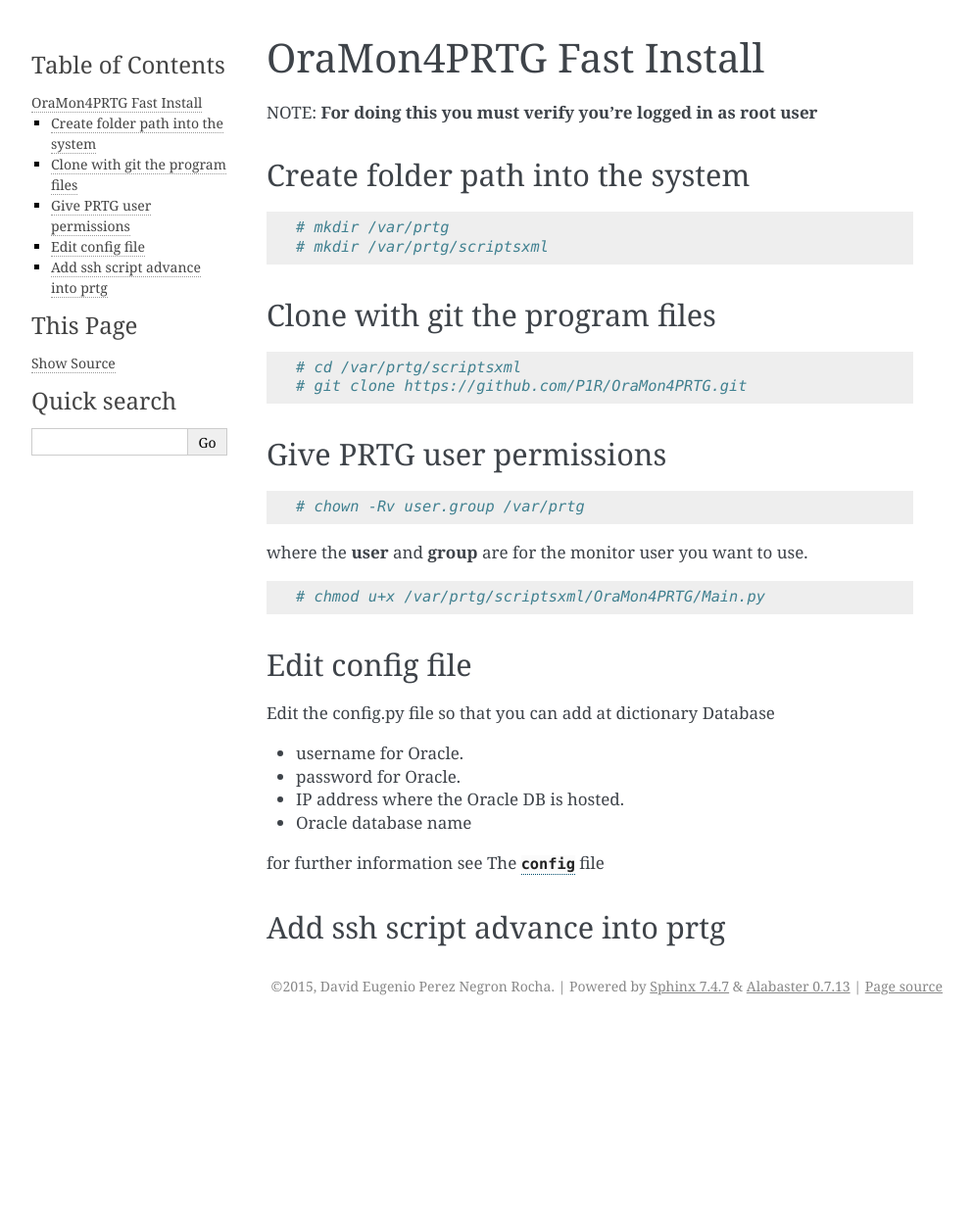
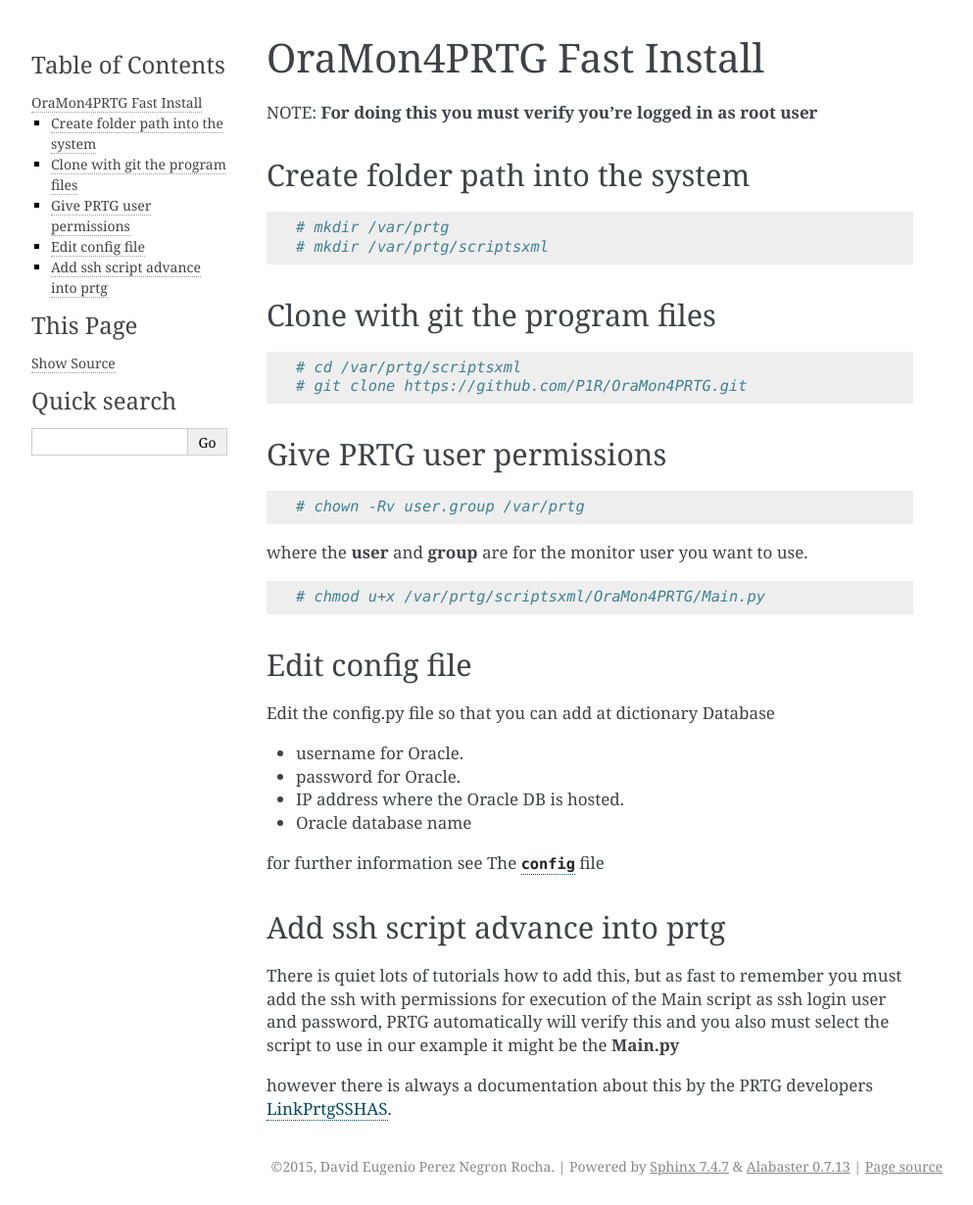
Before and after one commit to P1R/OraMon4PRTG, a Sphinx documentation site: the page built from doc/FastInstall.rst, in a window 1280 px wide. Shown: the whole page at 98% size, without its empty margins (148-1141 px from the left). Built offline with Sphinx 7.4.7, drawn with Linux system fonts in a browser that asks for light colours; before the commit the page ends 1046 px from its top, so only the background shows below that.

Commit message:
Adding extra Documentation

```diff
--- a/doc/FastInstall.rst
+++ b/doc/FastInstall.rst
@@ -42,3 +42,11 @@
 
 Add ssh script advance into prtg
 --------------------------------
+There is quiet lots of tutorials how to add this, but as fast to remember
+you must add the ssh with permissions for execution of the Main script as
+ssh login user and password, PRTG automatically will verify this and you
+also must select the script to use in our example it might be the **Main.py**
+
+however there is always a documentation about this by the PRTG developers `LinkPrtgSSHAS`_.
+
+.. _LinkPrtgSSHAS: https://www.paessler.com/manuals/prtg/ssh_script_advanced_sensor
```
Also changed, not shown: doc/api.rst (+20 -1 lines).
